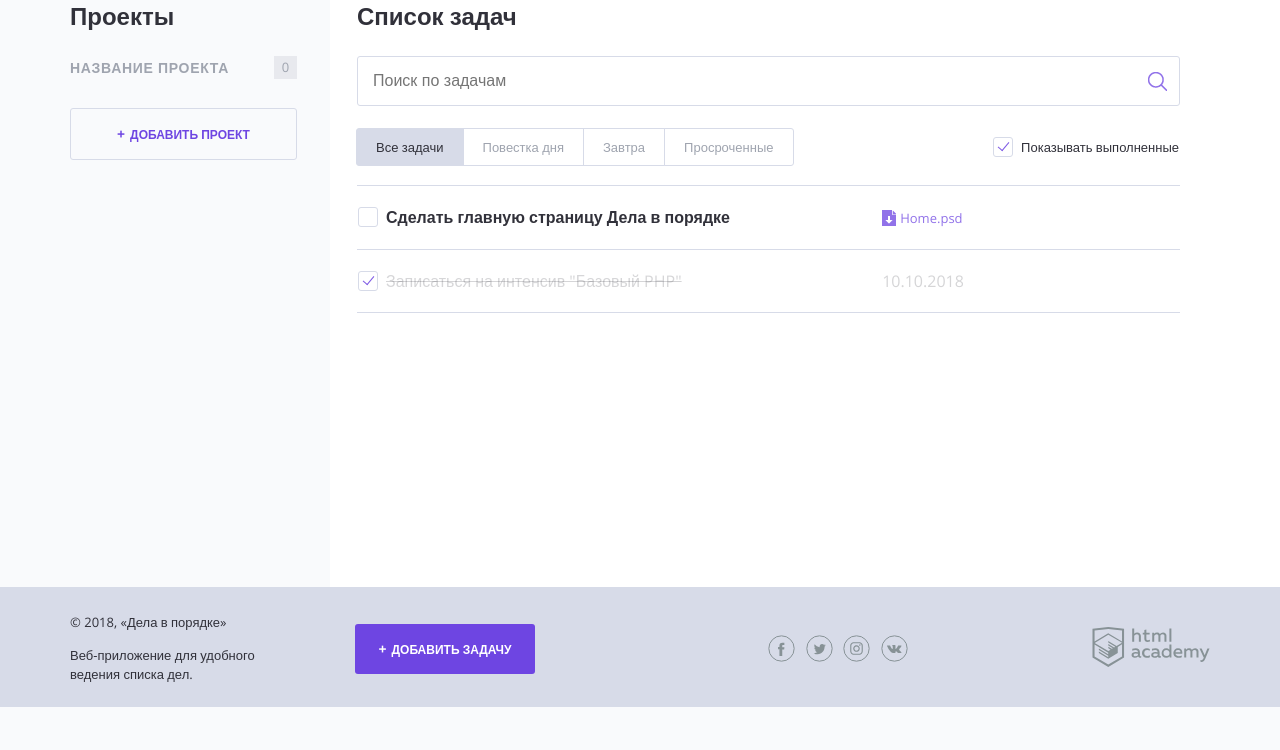
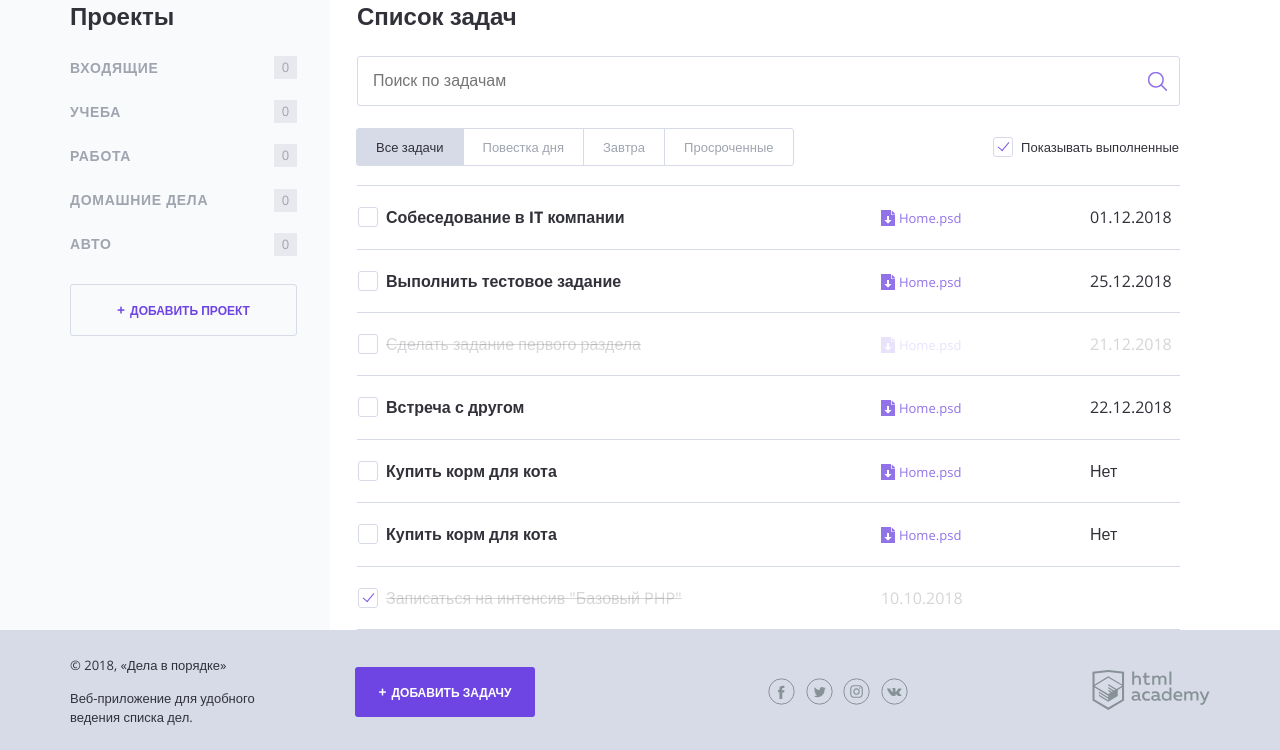
Before and after one commit to Grigory-Shade/568653-doingsdone, a PHP site: page / in a window 1280 px wide. Shown: the part 93-843 px from the top of the page. Before the commit the page ends 800 px from the top, so only its background shows below. Run offline with PHP 8.4, Linux system fonts and the light colour scheme.

Commit message:
Добавили вывод проектов и задач на страницу

```diff
--- a/index.php
+++ b/index.php
@@ -1,6 +1,40 @@
 <?php
 // показывать или нет выполненные задачи
 $show_complete_tasks = rand(0, 1);
+// массивы для категорий и задач
+$categories = ['Входящие', 'Учеба', 'Работа', 'Домашние дела', 'Авто'];
+$project = [
+                ['Задача' => 'Собеседование в IT компании',
+                 'Дата выполнения' => '01.12.2018',
+                 'Категория' => 'Работа',
+                 'Выполнен' => false
+                ],
+                ['Задача' => 'Выполнить тестовое задание',
+                 'Дата выполнения' => '25.12.2018',
+                 'Категория' => 'Работа',
+                 'Выполнен' => false
+                ],
+                ['Задача' => 'Сделать задание первого раздела',
+                 'Дата выполнения' => '21.12.2018',
+                 'Категория' => 'Учеба',
+                 'Выполнен' => true
+                ],
+                ['Задача' => 'Встреча с другом',
+                 'Дата выполнения' => '22.12.2018',
+                 'Категория' => 'Входящие',
+                 'Выполнен' => false
+                ],
+                ['Задача' => 'Купить корм для кота',
+                 'Дата выполнения' => 'Нет',
+                 'Категория' => 'Домашние дела',
+                 'Выполнен' => false
+                ],
+                 ['Задача' => 'Купить корм для кота',
+                  'Дата выполнения' => 'Нет',
+                  'Категория' => 'Домашние дела',
+                  'Выполнен' => false
+                 ]
+];
 ?>
 <!DOCTYPE html>
 <html lang="ru">
@@ -43,13 +77,15 @@ $show_complete_tasks = rand(0, 1);
         <div class="content">
             <section class="content__side">
                 <h2 class="content__side-heading">Проекты</h2>
-
+<!--Добавили вывод проектов-->
                 <nav class="main-navigation">
                     <ul class="main-navigation__list">
+                        <?php foreach ($categories as $name): ?>
                         <li class="main-navigation__list-item">
-                            <a class="main-navigation__list-item-link" href="#">Название проекта</a>
+                            <a class="main-navigation__list-item-link" href="#"><?=$name;?></a>
                             <span class="main-navigation__list-item-count">0</span>
                         </li>
+                        <?php endforeach; ?>
                     </ul>
                 </nav>
 
@@ -81,13 +117,19 @@ $show_complete_tasks = rand(0, 1);
                         <span class="checkbox__text">Показывать выполненные</span>
                     </label>
                 </div>
-
+<!--Добавили вывод задач-->
                 <table class="tasks">
-                    <tr class="tasks__item task">
+                    <?php foreach ($project as $key => $value):?>
+                    <tr class="tasks__item task
+                    <?php if ($value['Выполнен'] && $show_complete_tasks == 0):?>
+                    task--completed visually-hidden
+                    <?php elseif ($value['Выполнен']):?>
+                    task--completed
+                    <?php endif; ?>">
                         <td class="task__select">
                             <label class="checkbox task__checkbox">
                                 <input class="checkbox__input visually-hidden task__checkbox" type="checkbox" value="1">
-                                <span class="checkbox__text">Сделать главную страницу Дела в порядке</span>
+                                <span class="checkbox__text"><?=$value['Задача'];?></span>
                             </label>
                         </td>
 
@@ -95,8 +137,9 @@ $show_complete_tasks = rand(0, 1);
                             <a class="download-link" href="#">Home.psd</a>
                         </td>
 
-                        <td class="task__date"></td>
+                        <td class="task__date"><?=$value['Дата выполнения'];?></td>
                     </tr>
+                    <?php endforeach;?>
                     <!--показывать следующий тег <tr/>, если переменная $show_complete_tasks равна единице-->
                     <?php if ($show_complete_tasks == 1): ?>
                     <tr class="tasks__item task task--completed">
```
